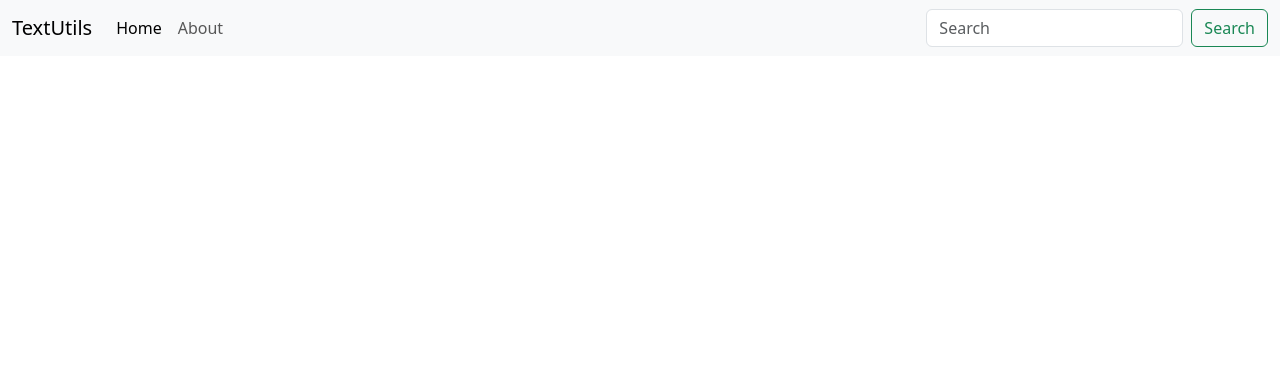
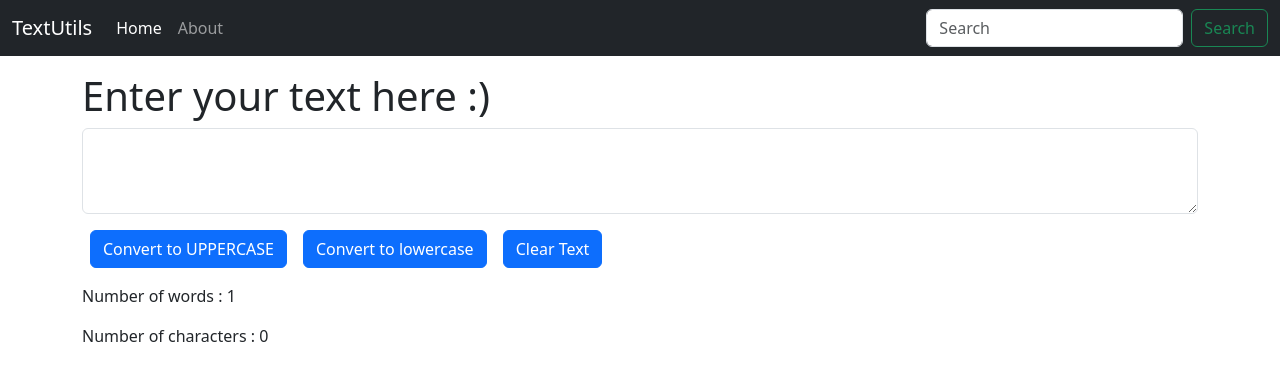
Before and after one commit to Prathyarthi/TextCraft, a React (Create React App) app in the folder my-app/: page / in a window 1280 px wide. Shown: the top 380 px of the page. Built offline with nearby package versions, Linux system fonts and the light colour scheme.

Commit message:
Added TextForm and some functions into it

```diff
--- a/my-app/src/App.js
+++ b/my-app/src/App.js
@@ -1,10 +1,14 @@
 import Navbar from './components/Navbar';
 import './App.css';
+import TextForm from './components/TextForm';
 
 function App() {
   return (
     <>
-    <Navbar/>
+      <Navbar heading="TextUtils"/>
+      <div className="container my-3">
+        <TextForm heading="Enter your text here :) "/>
+      </div>
     </>
   );
 }
--- a/my-app/src/components/Navbar.js
+++ b/my-app/src/components/Navbar.js
@@ -1,11 +1,11 @@
 import React from 'react'
 
-export default function Navbar() {
+export default function Navbar(props) {
     return (
-        <nav className="navbar navbar-expand-lg bg-body-tertiary">
+        <nav className="navbar navbar-expand-lg  navbar-dark bg-dark">
             <div className="container-fluid">
                 <a className="navbar-brand" href="/">
-                    TextUtils
+                    {props.heading}
                 </a>
                 <button
                     className="navbar-toggler"
--- /dev/null
+++ b/my-app/src/components/TextForm.js
@@ -0,0 +1,47 @@
+import React, { useState } from 'react'
+
+export default function TextForm(props) {
+
+    const handleOnClickUpper = () => {
+        let newText = text.toUpperCase();
+        setText(newText)
+    }
+
+    const handleOnChange = (event) => {
+        setText(event.target.value);
+    }
+
+    const handleOnClickLower = () => {
+        let newText = text.toLowerCase();
+        setText(newText)
+    }
+
+    const handleClearText = () => {
+        let newText = '';
+        setText(newText)
+    }
+
+    const [text, setText] = useState("");
+
+    return (
+        <>
+            <h1>{props.heading}</h1>
+            <div className="mb-3">
+                <textarea
+                    onChange={handleOnChange}
+                    value={text}
+                    className="form-control"
+                    id="exampleFormControlTextarea1"
+                    rows={3}
+                />
+                <button className="btn btn-primary my-3 mx-2" onClick={handleOnClickUpper} >Convert to UPPERCASE</button>
+                <button className="btn btn-primary my-3 mx-2" onClick={handleOnClickLower} >Convert to lowercase</button>
+                <button className="btn btn-primary my-3 mx-2" onClick={handleClearText} >Clear Text</button>
+                <div>
+                    <p>{"Number of words : " + text.split(" ").length}</p>
+                    <p>{"Number of characters : " + text.length}</p>
+                </div>
+            </div>
+        </>
+    )
+}
```
Also changed, not shown: my-app/src/components/form.js (deleted, +0 -7 lines).
